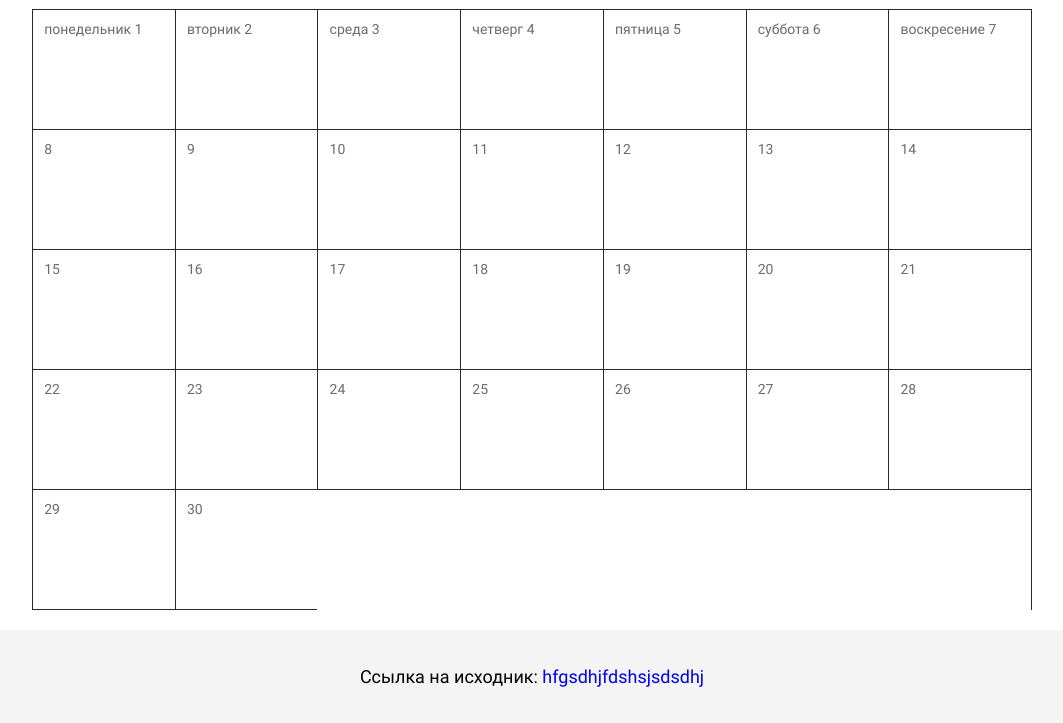
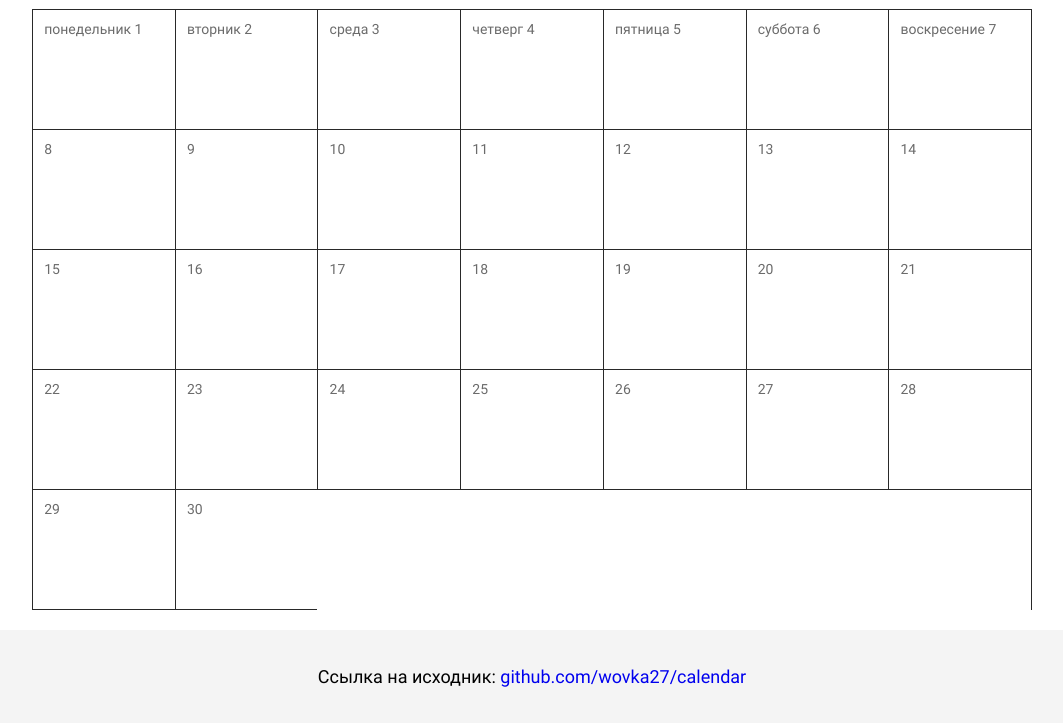
Before and after one commit to wovka27/calendar, a plain HTML site: page index.html in a window 1280 px wide. Shown: the part 158-881 px from the top of the page, without its empty margins (108-1171 px from the left). Drawn offline with Linux system fonts and the light colour scheme.

Commit message:
вписал в футер ссылку на исходники

```diff
--- a/index.html
+++ b/index.html
@@ -95,7 +95,7 @@
     <!-- / MAIN -->
 
     <footer class="footer">
-      <p>Ссылка на исходник: <a href="#!">hfgsdhjfdshsjsdsdhj</a></p>
+      <p>Ссылка на исходник: <a href="https://github.com/wovka27/calendar">github.com/wovka27/calendar</a></p>
     </footer>
 
     <svg display="none">
```
